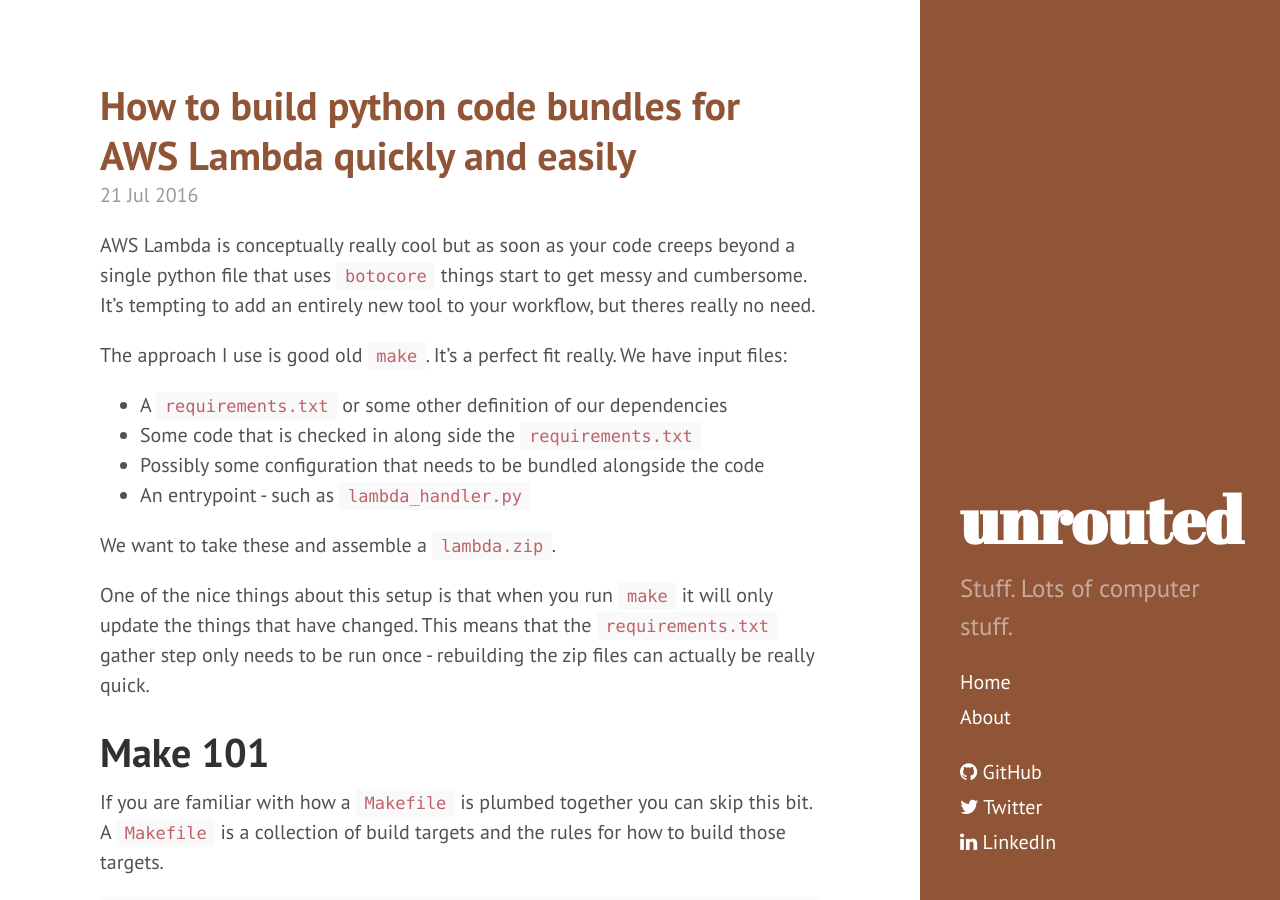
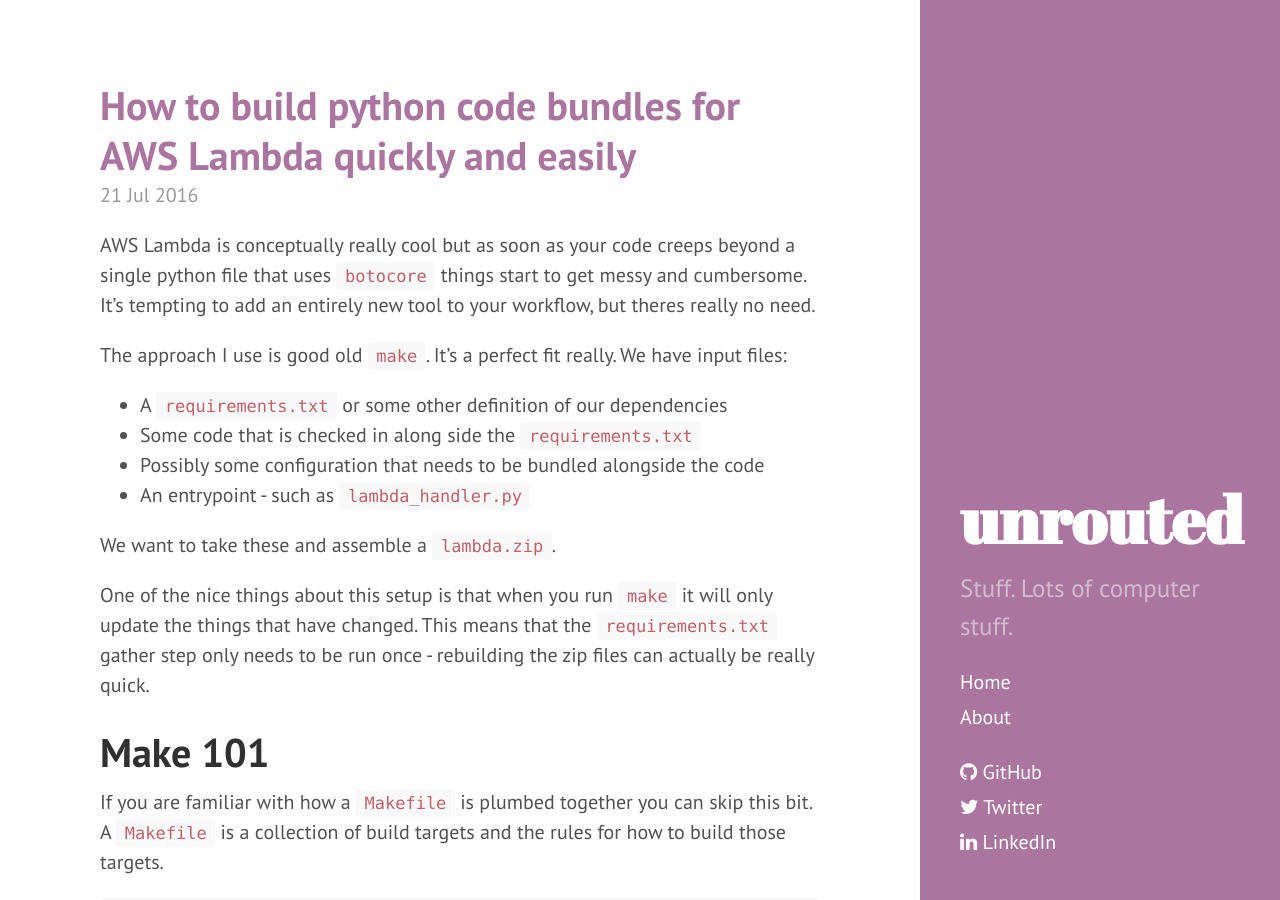
Before and after one commit to Jc2k/Jc2k.github.io, a Jekyll site: the page built from index.html, in a window 1280 px wide and 900 px high. Built offline with Jekyll 4.4.1, drawn with Linux system fonts in a browser that asks for light colours; the list of posts is cut into pages by our own code.

Commit message:
Color scheme

```diff
--- a/_layouts/default.html
+++ b/_layouts/default.html
@@ -3,7 +3,7 @@
 
   {% include head.html %}
 
-  <body class="layout-reverse theme-base-0f">
+  <body class="layout-reverse theme-base-0e">
 
     {% include sidebar.html %}
 
```
